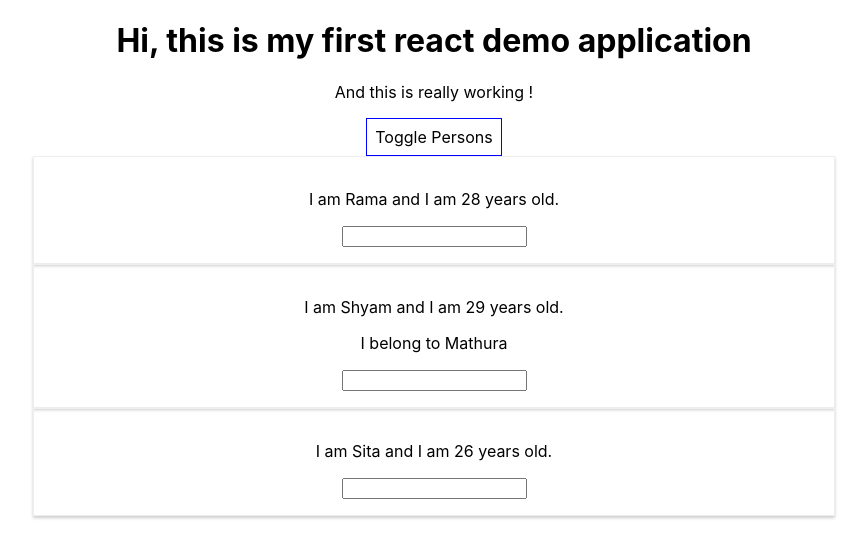
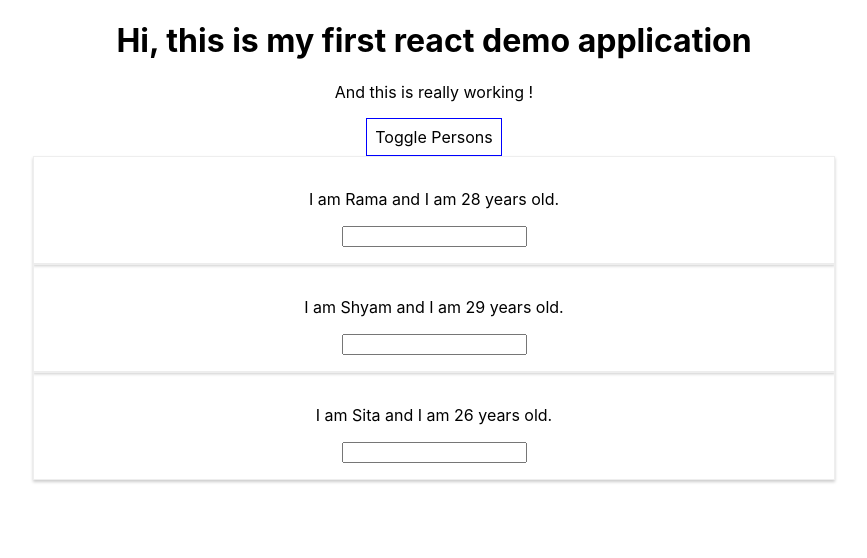
Before and after one commit to pradeepmisra81/react-demo-app1, a React (Create React App) app: page / in a window 1280 px wide. Both pictures are taken after a click on the button "Toggle Persons". Shown: the top 558 px of the page, without its empty margins (206-1073 px from the left). Built offline with nearby package versions, Linux system fonts and the light colour scheme.

Commit message:
Implemented outputting Lists

```diff
--- a/src/App.js
+++ b/src/App.js
@@ -47,7 +47,7 @@
 
   togglePersonsHandler = () => {
     const doesShow = this.state.showPersons;
-    this.setState({showPersons:!doesShow})
+    this.setState({ showPersons: !doesShow })
   }
 
   render() {
@@ -64,25 +64,13 @@
     if (this.state.showPersons) {
       persons = (
         <div>
-            <Person
-              name={this.state.persons[0].name}
-              age={this.state.persons[0].age}
-            >
-            </Person>
-            <Person
-              name={this.state.persons[1].name}
-              age={this.state.persons[1].age}
-              click={this.switchNameHandler.bind(this, 'Ramakant')}
-              changed={this.nameChangedHandler}
-            >
-              I belong to Mathura
-            </Person>
-            <Person
-              name={this.state.persons[2].name}
-              age={this.state.persons[2].age}
-            >
-            </Person>
-          </div>
+          {this.state.persons.map(person => {
+            return <Person
+              name={person.name}
+              age={person.age}
+            />
+          })}
+        </div>
       );
     }
 
```
